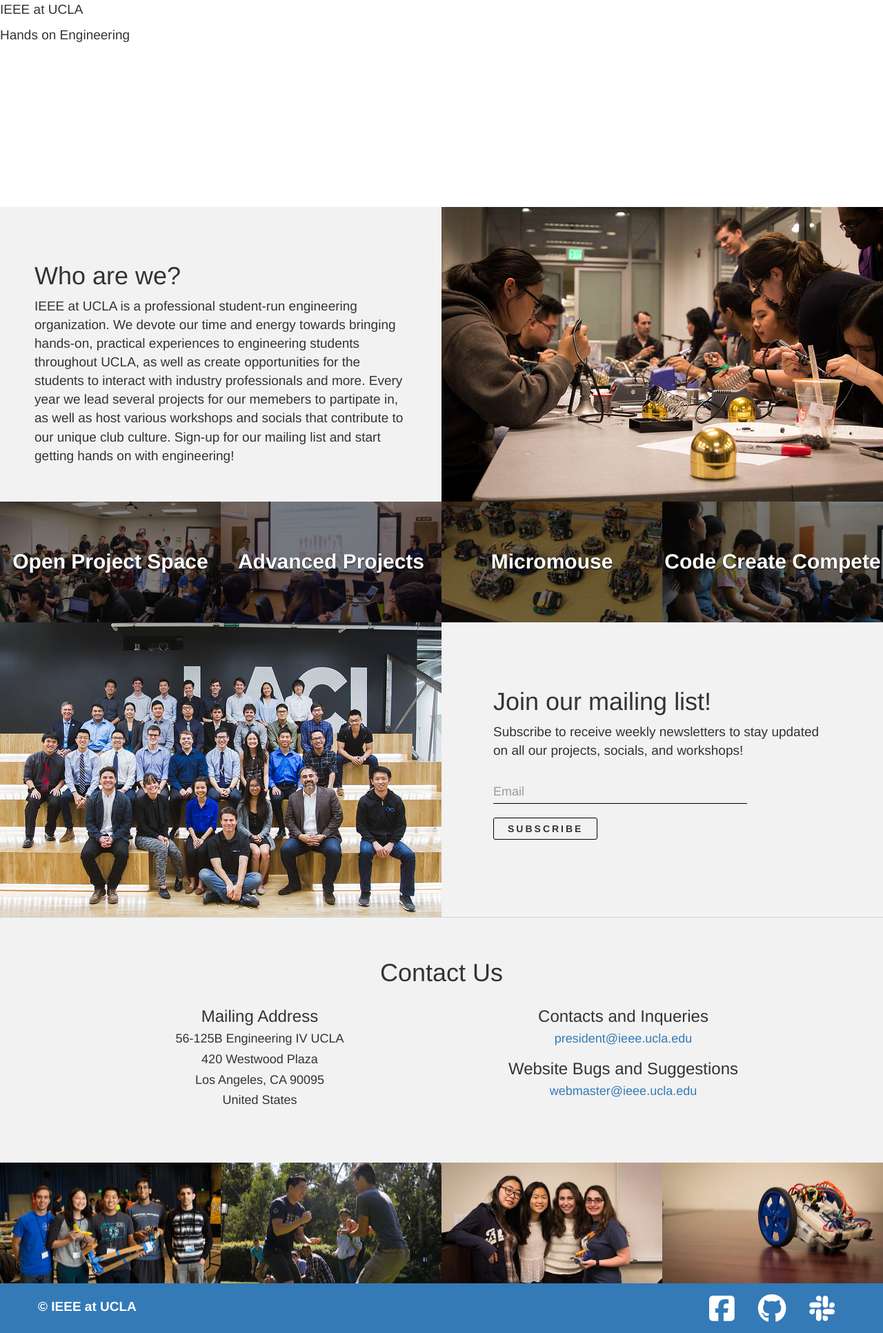
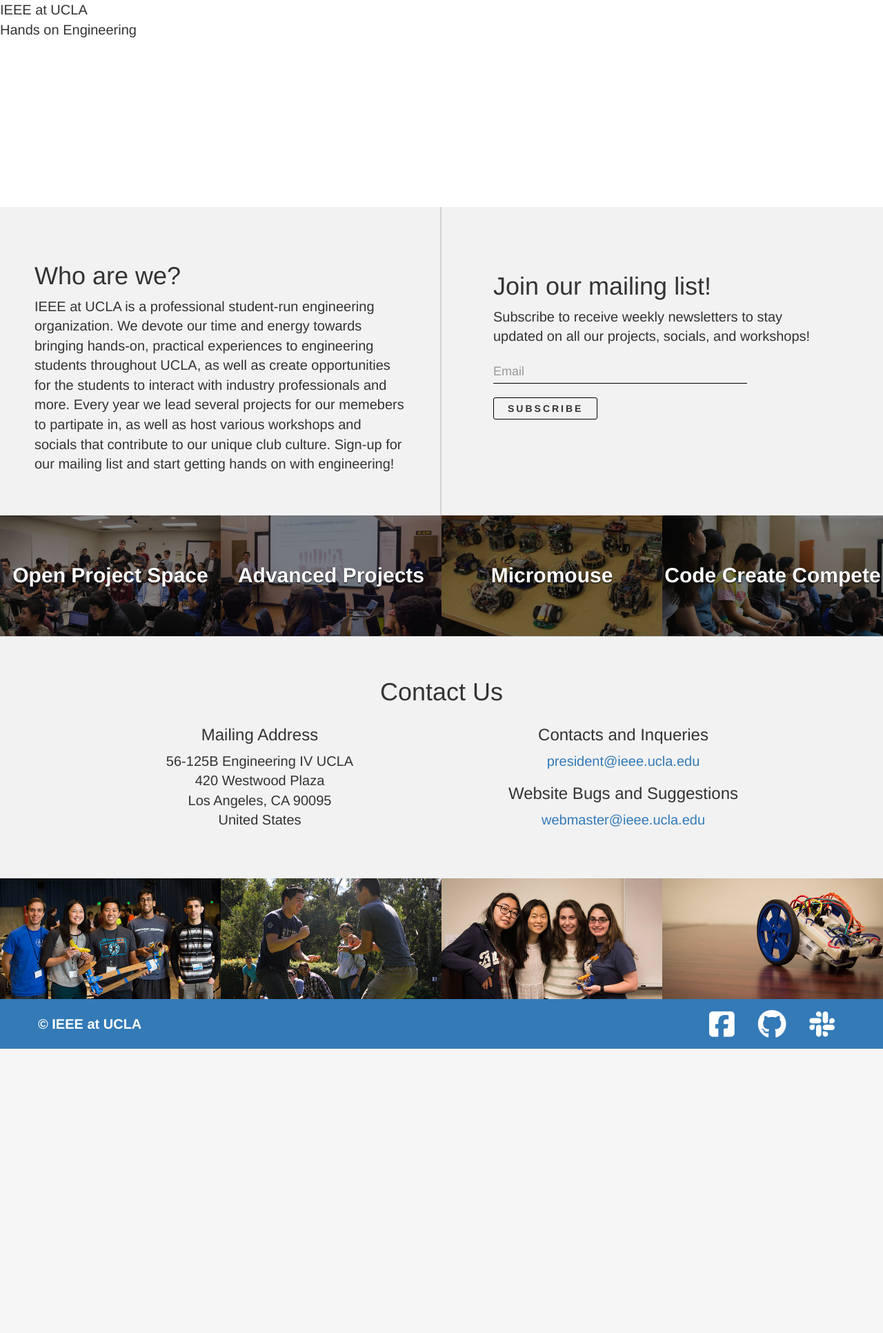
Before and after one commit to UCLA-IEEE/ieeebruins.com, a PHP site: page / in a window 1280 px wide. Shown: the part 72-2004 px from the top of the page at 69% size. After the commit the page ends 1592 px from the top, so only its background shows below. Run offline with PHP 8.4, Linux system fonts and the light colour scheme; some libraries are stand-ins or nearby versions.

Commit message:
put mailing list next to description for a more lightweight design

```diff
--- a/css/footer.css
+++ b/css/footer.css
@@ -5,7 +5,7 @@
 }
 
 .footer .copyright {
-    padding-top: 20px;
+    padding-top: 22px;
     margin: 0;
     font-weight: bold;
     font-size: 18px;
--- a/css/index.css
+++ b/css/index.css
@@ -1,7 +1,8 @@
 /* GENERAL ELEMENTS */
 
 p {
-    font-size: 19px;
+    font-size: 20px;
+    margin: 0;
 }
 
 /* HOME BILLBOARD */
@@ -10,49 +11,79 @@
     height: 300px;
 }
 
-/* DESCRIPTION */
+/* DESCRIPTION AND MAILING LIST */
 
 .description-container {
-/*    display: table;*/
-    position: relative;
-    height: 100%;
+    background-color: #F2F2F2;
 }
 
 .description {
-/*    display: table-column;*/
     background-color: #F2F2F2;
     padding: 60px 50px;
-    position: absolute;
-    height: 100%:
+    border-right: solid lightgrey 2px;
 }
 
-.descrip-img {
-/*
-    display: table-column;
-    float: none;
-    background: linear-gradient(rgba(10, 10, 10, 0.3), rgba(10, 10, 10, 0.3)),
-        url(../images/soldering-workshop.jpg) center no-repeat;
-    background-size: cover;
-*/
+.mailing-list {
+    padding: 75px 75px;
+    background-color: #F2F2F2;
+}
 
-    padding-left: 0;
-    padding-right: 0;
-/*    position: absolute;*/
-    float: right;
-/*    height: 100%;*/
+.mailing-list form {
+    padding: 20px 0;
+}
+
+.mailing-list input {
+    border: none;
+    border-bottom: 1px solid black;
+    border-radius: 0px;
+    background-color: transparent;
+    box-shadow: none;
+
+    font-size: 18px;
+    padding: 10px 0;
+    margin-bottom: 10px;
+    width: 75%;
+}
+
+.mailing-list input:focus {
+    box-shadow: none;
+    border-color: black;
+}
+
+.mailing-list button {
+    padding: 5px 20px;
+    margin-top: 10px;
+    text-transform: uppercase;
+    font-weight: bold;
+    letter-spacing: 3px;
+
+    background-color: transparent;
+    border: 1px solid black;
+    border-radius: 3px;
+
+    transition: .3s ease;
+}
+
+.mailing-list button:hover {
+    background-color: black;
+    color: white;
 }
 
 @media (max-width: 992px) {
     .description {
-        display: block;
-        position: relative;
         padding: 30px 20px;
+        border-left: none;
+        border-bottom: solid lightgrey 2px;
     }
     .description p {
         font-size: 17px;
     }
-    .descrip-img {
-        display: none;
+    .mailing-list {
+        padding: 50px 20px;
+    }
+    .mailing-list input {
+        width: 100%;
+        font-size: 20px;
     }
 }
 
@@ -128,104 +159,6 @@
     background-size: 100%;
 }
 
-/* MAILING LIST */
-
-.mailing-container {
-/*    display: table;*/
-    position: relative;
-    height: 100%;
-}
-
-.mailing-list {
-/*
-    display: table-column;
-    float: right;
-*/
-    position: absolute;
-    right: 0;
-    padding: 75px 75px;
-    background-color: #F2F2F2;
-    height: 100%;
-}
-
-.mailing-img {
-/*
-    display: table-column;
-    float: none;
-    left: 0;
-    background: linear-gradient(rgba(10, 10, 10, 0), rgba(10, 10, 10, 0)),
-        url(../images/hyperloop.jpg) center no-repeat;
-    background-size: cover;
-*/
-    padding-left: 0;
-    padding-right: 0;
-}
-
-@media (max-width: 992px) {
-    .mailing-list {
-        position: relative;
-        display: block;
-        padding: 40px 20px;
-    }
-    .mailing-img {
-        display: none;
-    }
-    .description p {
-        font-size: 17px;
-    }
-}
-
-.mailing-list form {
-    padding: 20px 0;
-}
-
-.mailing-list input {
-    border: none;
-    border-bottom: 1px solid black;
-    border-radius: 0px;
-    background-color: transparent;
-    box-shadow: none;
-
-    font-size: 18px;
-    padding: 10px 0;
-    margin-bottom: 10px;
-    width: 75%;
-}
-
-.mailing-list input:focus {
-    box-shadow: none;
-    border-color: black;
-}
-
-.mailing-list button {
-    padding: 5px 20px;
-    margin-top: 10px;
-    text-transform: uppercase;
-    font-weight: bold;
-    letter-spacing: 3px;
-
-    background-color: transparent;
-    border: 1px solid black;
-    border-radius: 3px;
-
-    transition: .3s ease;
-}
-
-.mailing-list button:hover {
-    background-color: black;
-    color: white;
-}
-
-@media (max-width: 992px) {
-    .mailing-list {
-        padding: 50px 20px;
-    }
-    .mailing-list input {
-        width: 100%;
-        font-size: 20px;
-    }
-}
-
 /* CONTACT US */
 
 .contact-info {
@@ -242,27 +175,26 @@
 
 .photo {
     height: 175px;
-/*    border: solid 1px black;*/
 }
 
 .photo1 {
     background: url(../images/ideahacks-cycool.jpg) no-repeat center;
-    background-size: 100%;
+    background-size: 110%;
 }
 
 .photo2 {
     background: url(../images/fallbbq-game.jpg) no-repeat center;
-    background-size: 100%;
+    background-size: 110%;
 }
 
 .photo3{
     background: url(../images/ieee-girls.jpg) no-repeat top;
-    background-size: 100%;
+    background-size: 110%;
 }
 
 .photo4 {
     background: url(../images/natbus.jpg) no-repeat center;
-    background-size: 100%;
+    background-size: 110%;
 }
 
 @media (max-width: 525px) {
--- a/index.php
+++ b/index.php
@@ -37,8 +37,15 @@
                 <h1>Who are we?</h1>
                 <p>IEEE at UCLA is a professional student-run engineering organization. We devote our time and energy towards bringing hands-on, practical experiences to engineering students throughout UCLA, as well as create opportunities for the students to interact with industry professionals and more. Every year we lead several projects for our memebers to partipate in, as well as host various workshops and socials that contribute to our unique club culture. Sign-up for our mailing list and start getting hands on with engineering!</p>
             </div>
-            <div class='col-md-6 descrip-img'>
-                <img src='./images/soldering-workshop.jpg' style='width: 100%;' />
+            <div class='mailing-list col-md-6'>
+                <h1>Join our mailing list!</h1>
+                <p>Subscribe to receive weekly newsletters to stay updated on all our projects, socials, and workshops!</p>
+                <form>
+                    <div>
+                        <input type='email' class='form-control email-address' placeholder='Email'/>
+                    </div>
+                    <button type='submit' class='subscribe'>Subscribe</button>
+                </form>
             </div>
         </div>
     </div>
@@ -85,42 +92,22 @@
         </div>
     </div>
 
-    <!-- MAILING LIST -->
-    <!-- TODO: wire up form and implement some sort of confirmation system -->
-    <div class='container-fluid'>
-        <div class='row mailing-container'>
-            <div class='mailing-img col-md-6'>
-                <img src='./images/hyperloop.jpg' style='width: 100%' />
-            </div>
-            <div class='mailing-list col-md-6'>
-                <h1>Join our mailing list!</h1>
-                <p>Subscribe to receive weekly newsletters to stay updated on all our projects, socials, and workshops!</p>
-                <form>
-                    <div>
-                        <input type='email' class='form-control email-address' placeholder='Email'/>
-                    </div>
-                    <button type='submit' class='subscribe'>Subscribe</button>
-                </form>
-            </div>
-        </div>
-    </div>
-
     <!-- CONTACT INFO -->
     <div class='contact-info text-center'>
         <h1>Contact Us</h1>
         <div class='row'>
             <div class='col-sm-6'>
                 <h3>Mailing Address</h3>
-                <h4>56-125B Engineering IV UCLA</h4>
-                <h4>420 Westwood Plaza</h4>
-                <h4>Los Angeles, CA 90095</h4>
-                <h4>United States</h4>
+                <p>56-125B Engineering IV UCLA</p>
+                <p>420 Westwood Plaza</p>
+                <p>Los Angeles, CA 90095</p>
+                <p>United States</p>
             </div>
             <div class='col-sm-6'>
                 <h3>Contacts and Inqueries</h3>
-                <h4><a href='mailto:president@ieee.ucla.edu'>president@ieee.ucla.edu</a></h4>
+                <p><a href='mailto:president@ieee.ucla.edu'>president@ieee.ucla.edu</a></p>
                 <h3>Website Bugs and Suggestions</h3>
-                <h4><a href='mailto:president@ieee.ucla.edu'>webmaster@ieee.ucla.edu</a></h4>
+                <p><a href='mailto:president@ieee.ucla.edu'>webmaster@ieee.ucla.edu</a></p>
             </div>
         </div>
     </div>
```
